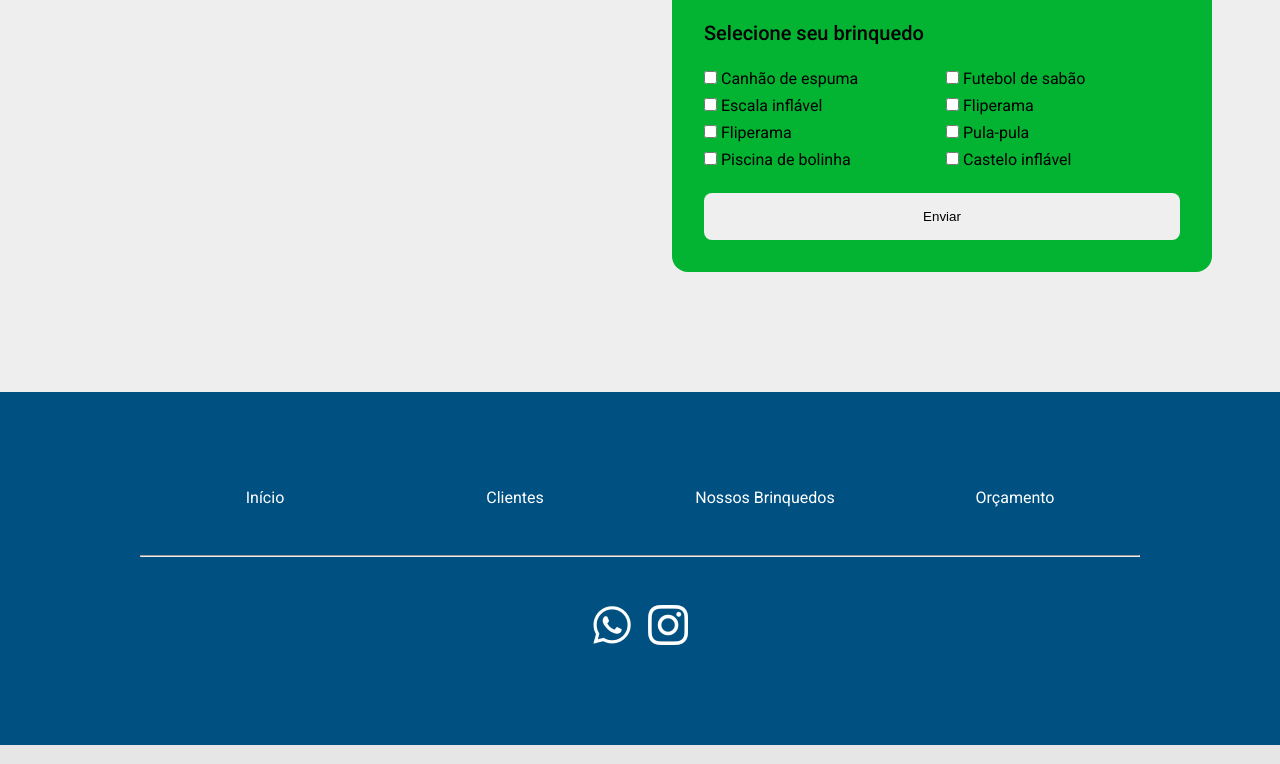
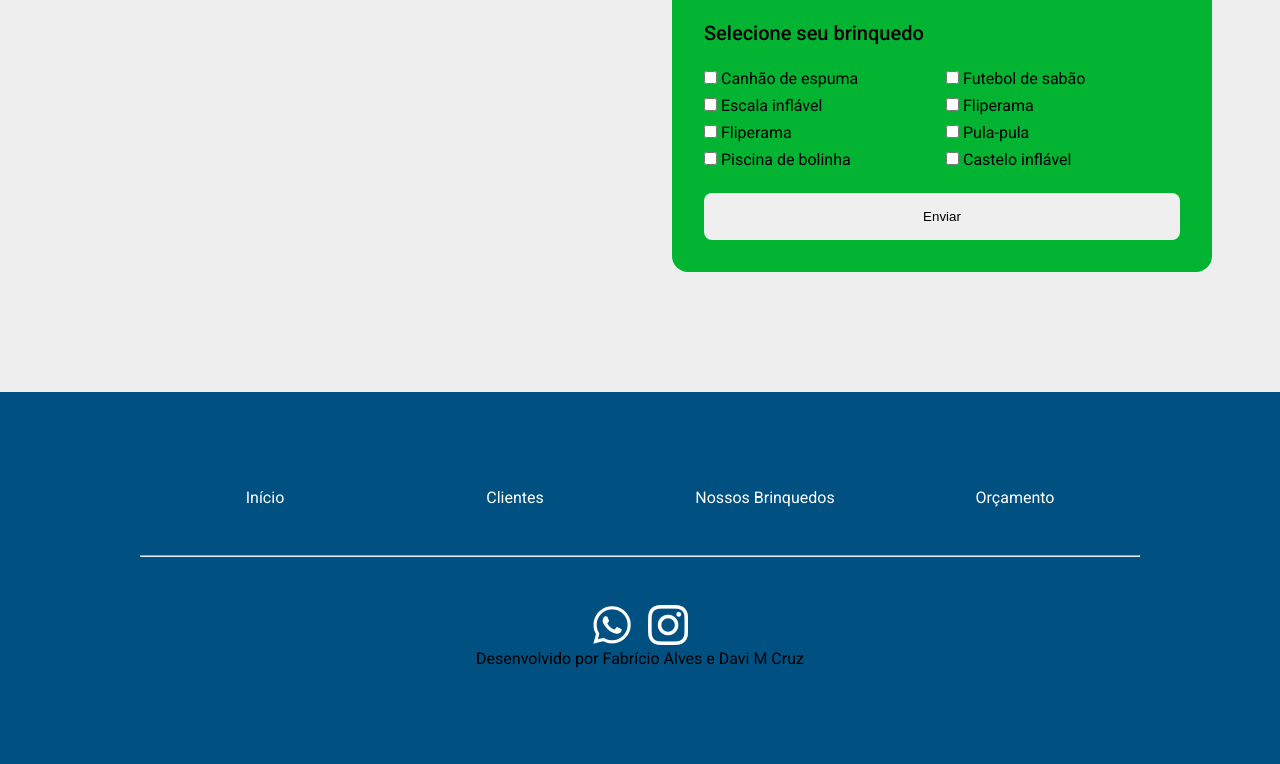
Before and after one commit to Fabriciolks/P, a plain HTML site: page index.html in a window 1280 px wide. Shown: the part 3055-3819 px from the top of the page. Drawn offline with Linux system fonts and the light colour scheme; files whose address does not match are found by name.

Commit message:
Update index.html
Adição do desenvolvido por

```diff
--- a/index.html
+++ b/index.html
@@ -371,5 +371,6 @@
         <a href="https://www.instagram.com/mundo.magicocm/" target="_blank"><img src="img/instagram.png"></a>
       </div>
     </div>
+    <p>Desenvolvido por Fabrício Alves e Davi M Cruz</p>
   </footer>
 </body>
```
